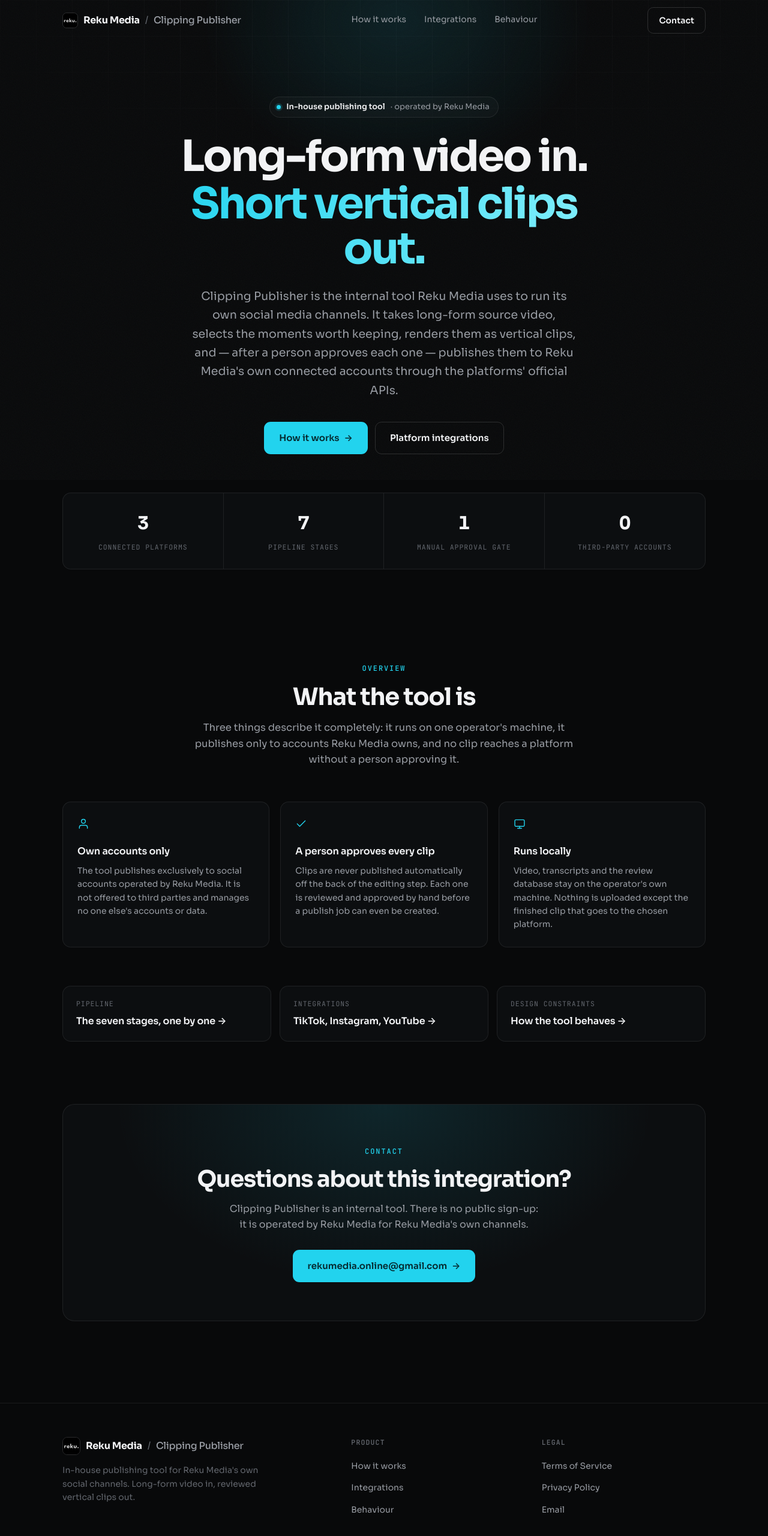
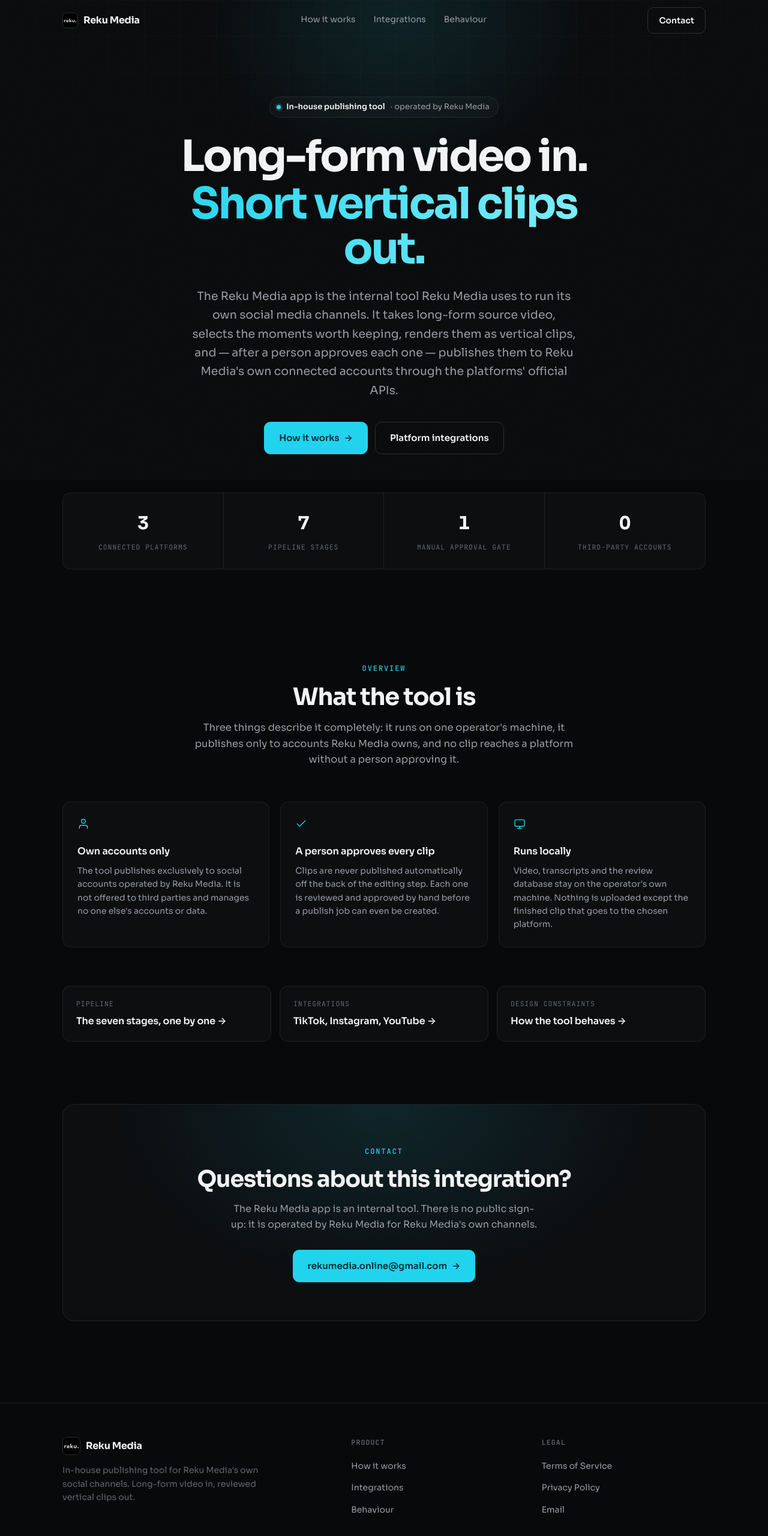
Before and after one commit to jakobreku/rekumedia-site, a plain HTML site: page index.html in a window 1280 px wide. Shown: the top 2560 px of the page at 60% size. Drawn offline with Linux system fonts and the light colour scheme.

Commit message:
App-Name einheitlich „Reku Media“ (vorher „Clipping Publisher“), passend zum OAuth-Branding
Co-Authored-By: Claude Fable 5.2 <noreply@anthropic.com>

```diff
--- a/index.html
+++ b/index.html
@@ -3,8 +3,8 @@
 <head>
 <meta charset="utf-8">
 <meta name="viewport" content="width=device-width, initial-scale=1">
-<title>Clipping Publisher — Reku Media</title>
-<meta name="description" content="Clipping Publisher is the in-house publishing tool operated by Reku Media. It turns long-form source video into short vertical clips and publishes them to Reku Media's own connected social accounts through official platform APIs.">
+<title>Reku Media</title>
+<meta name="description" content="The Reku Media app is an in-house publishing tool. It turns long-form source video into short vertical clips and publishes them to Reku Media's own connected social accounts through official platform APIs.">
 <link rel="icon" href="/assets/favicon-32.png" sizes="32x32">
 <link rel="icon" href="/assets/favicon-16.png" sizes="16x16">
 <link rel="apple-touch-icon" href="/assets/apple-touch-icon.png">
@@ -30,7 +30,7 @@
   <div class="container nav">
     <a class="brand" href="/">
       <img class="mark" src="/assets/reku-mark.png" alt="" width="26" height="26">
-      Reku Media <span class="sep">/</span> <span class="tool">Clipping Publisher</span>
+      Reku Media
     </a>
     <nav class="nav-links">
       <a href="/how-it-works">How it works</a>
@@ -54,7 +54,7 @@
         <span class="line"><span class="line-in accent">Short vertical clips out.</span></span>
       </h1>
       <p class="lead fade-up fu2">
-        Clipping Publisher is the internal tool Reku Media uses to run its own social media
+        The Reku Media app is the internal tool Reku Media uses to run its own social media
         channels. It takes long-form source video, selects the moments worth keeping, renders
         them as vertical clips, and — after a person approves each one — publishes them to
         Reku Media's own connected accounts through the platforms' official APIs.
@@ -137,7 +137,7 @@
       <span class="eyebrow">Contact</span>
       <h2 style="margin-top:14px;">Questions about this integration?</h2>
       <p>
-        Clipping Publisher is an internal tool. There is no public sign-up: it is operated by
+        The Reku Media app is an internal tool. There is no public sign-up: it is operated by
         Reku Media for Reku Media's own channels.
       </p>
       <a class="btn btn-primary btn-lg" href="mailto:rekumedia.online@gmail.com">
@@ -154,7 +154,7 @@
       <div class="foot-brand">
         <a class="brand" href="/">
           <img class="mark" src="/assets/reku-mark.png" alt="" width="30" height="30">
-          Reku Media <span class="sep">/</span> <span class="tool">Clipping Publisher</span>
+          Reku Media
         </a>
         <p>
           In-house publishing tool for Reku Media's own social channels. Long-form video in,
```
Also changed, not shown: behaviour/index.html (+5 -5 lines), how-it-works/index.html (+4 -4 lines), integrations/index.html (+4 -4 lines), privacy.html (+2 -2 lines), terms.html (+2 -2 lines), tiktok/callback/index.html (+2 -2 lines).
